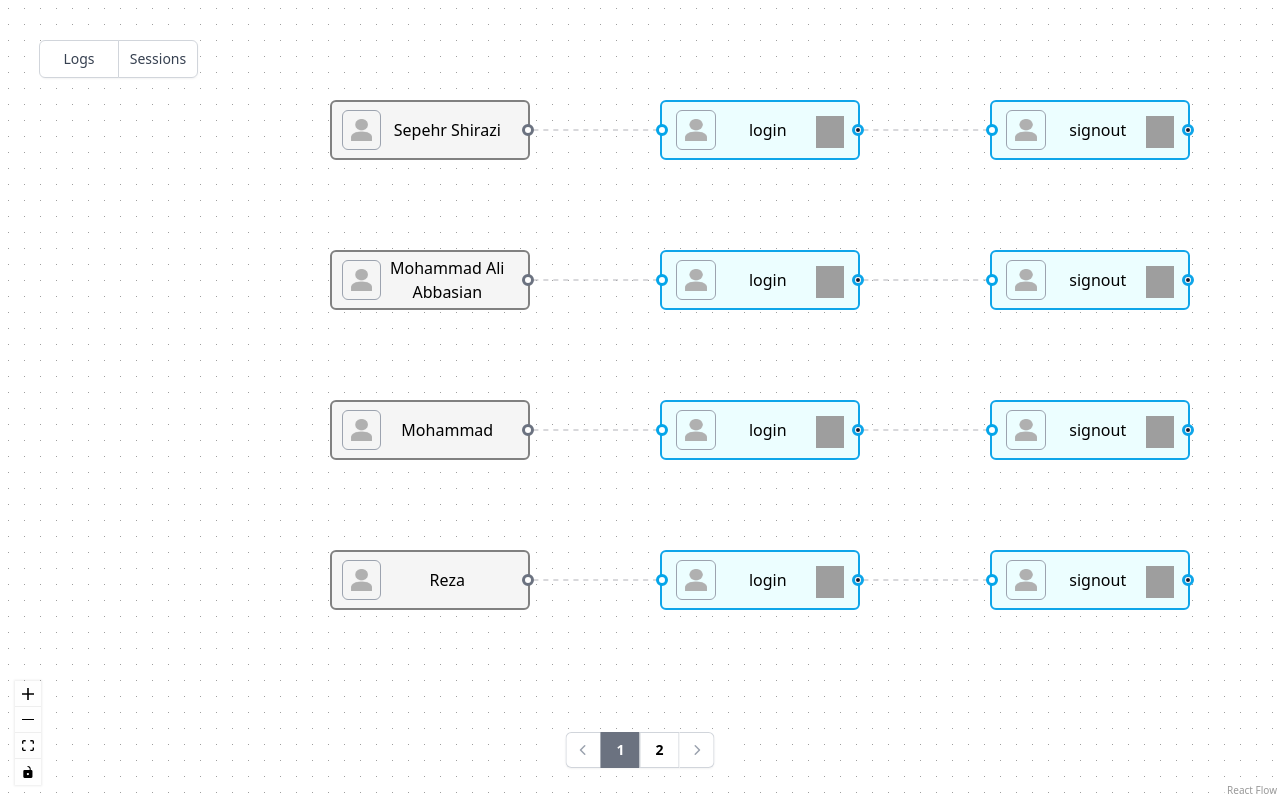
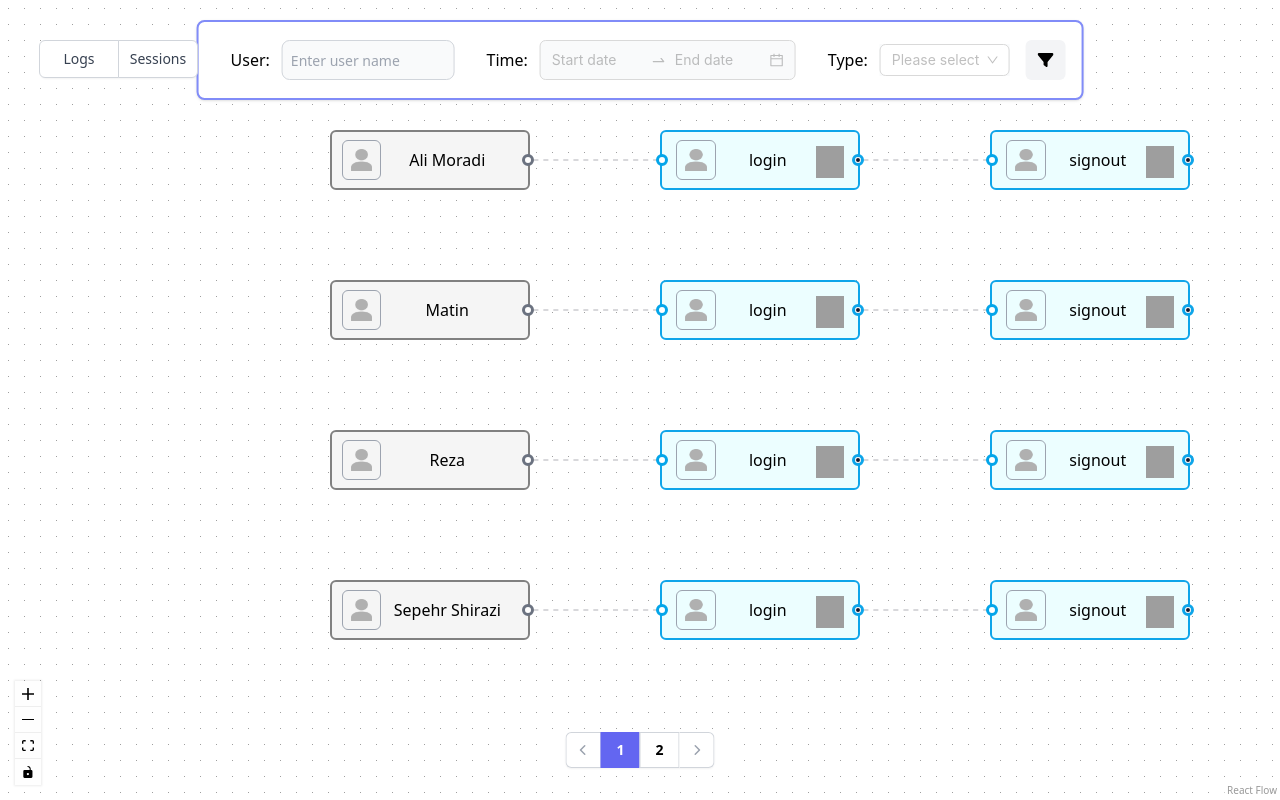
Before and after one commit to sepehrshz/workflow, a React (Vite) app: page /logs in a window 1280 px wide. Built offline with nearby package versions, Linux system fonts and the light colour scheme; grey boxes are pictures that could not be loaded.

Commit message:
feat: add filter component to all pages

```diff
--- a/package.json
+++ b/package.json
@@ -12,8 +12,10 @@
   "dependencies": {
     "@heroicons/react": "^2.1.5",
     "@xyflow/react": "^12.0.0",
+    "antd": "^5.20.0",
     "react": "^18.3.1",
-    "react-dom": "^18.3.1"
+    "react-dom": "^18.3.1",
+    "react-icons": "^5.2.1"
   },
   "devDependencies": {
     "@types/react": "^18.3.3",
--- a/src/assets/sessions.json
+++ b/src/assets/sessions.json
@@ -3,7 +3,7 @@
     "owner": "6fed5ef8-c214-473d-a56a-9d2b61e41b31",
     "name": "436eed2c-76d3-4d44-b9e7-2b948525d916",
     "createdTime": "2024-07-09T12:03:42.100032+03:30",
-    "startTime": "2024-07-09T12:04:24.292452+03:30",
+    "startTime": "2024-07-10T12:04:24.292452+03:30",
     "duration": "1867",
     "accessType": "portal",
     "protocol": "ssh",
@@ -22,7 +22,7 @@
   {
     "owner": "6fed5ef8-c214-473d-a56a-9d2b61e41b31",
     "name": "a287aa08-4988-42d1-8ef1-1e6b6e4a0c62",
-    "createdTime": "2024-07-09T12:03:40.813283+03:30",
+    "createdTime": "2024-07-10T12:03:40.813283+03:30",
     "startTime": "2024-07-09T12:04:02.990056+03:30",
     "duration": "35",
     "accessType": "portal",
@@ -102,7 +102,7 @@
   {
     "owner": "6fed5ef8-c214-473d-a56a-9d2b61e41b31",
     "name": "65e9f546-b785-41c3-86d2-52985aa478fc",
-    "createdTime": "2024-07-09T09:56:12.876093+03:30",
+    "createdTime": "2024-07-11T09:56:12.876093+03:30",
     "startTime": "",
     "duration": "",
     "accessType": "portal",
@@ -122,7 +122,7 @@
   {
     "owner": "6fed5ef8-c214-473d-a56a-9d2b61e41b31",
     "name": "2b047a64-488c-4437-b909-05014678da47",
-    "createdTime": "2024-07-09T12:00:11.45222+03:30",
+    "createdTime": "2024-07-10T12:00:11.45222+03:30",
     "startTime": "",
     "duration": "",
     "accessType": "portal",
@@ -282,7 +282,7 @@
   {
     "owner": "6fed5ef8-c214-473d-a56a-9d2b61e41b31",
     "name": "adceeebe-6932-4100-a04b-cbb5490450e1",
-    "createdTime": "2024-07-09T11:51:06.343171+03:30",
+    "createdTime": "2024-07-11T11:51:06.343171+03:30",
     "startTime": "",
     "duration": "",
     "accessType": "portal",
@@ -322,7 +322,7 @@
   {
     "owner": "6fed5ef8-c214-473d-a56a-9d2b61e41b31",
     "name": "d2e77ec0-0d1f-4c78-ba9c-e5685e5d2f5f",
-    "createdTime": "2024-07-09T11:47:00.776736+03:30",
+    "createdTime": "2024-07-10T11:47:00.776736+03:30",
     "startTime": "",
     "duration": "",
     "accessType": "portal",
@@ -362,7 +362,7 @@
   {
     "owner": "6fed5ef8-c214-473d-a56a-9d2b61e41b31",
     "name": "16918fcd-a0e4-4432-b08c-6ef1e07cbb00",
-    "createdTime": "2024-07-09T11:44:54.77696+03:30",
+    "createdTime": "2024-07-13T11:44:54.77696+03:30",
     "startTime": "",
     "duration": "",
     "accessType": "portal",
@@ -382,7 +382,7 @@
   {
     "owner": "6fed5ef8-c214-473d-a56a-9d2b61e41b31",
     "name": "73274288-439a-4d33-9872-a0663d5ffa11",
-    "createdTime": "2024-07-09T11:44:52.543556+03:30",
+    "createdTime": "2024-07-11T11:44:52.543556+03:30",
     "startTime": "",
     "duration": "",
     "accessType": "portal",
--- /dev/null
+++ b/src/components/Filter.tsx
@@ -0,0 +1,81 @@
+import { DatePicker, Select } from "antd";
+import { useState, useEffect } from "react";
+import { FaFilter } from "react-icons/fa6";
+
+const { RangePicker } = DatePicker;
+
+function Filter({
+  search,
+}: {
+  search: (data: { user: string; selectedDates: Date[] }) => void;
+}) {
+  const [user, setUser] = useState("");
+  const [selectedDates, setSelectedDates] = useState<Date[]>();
+  const onUserChange = (event) => {
+    setUser(event.target.value);
+  };
+
+  const onDateChange = (dates, dateStrings) => {
+    setSelectedDates([dates[0], dates[1].add(1, "day")]);
+  };
+
+  useEffect(() => {
+    search({ user, selectedDates });
+  }, [user, selectedDates]);
+
+  const onSearch = (value: string) => {
+    console.log("search:", value);
+  };
+  return (
+    <div className="absolute z-40 flex items-center justify-between px-4 bg-white border-2 border-indigo-400 shadow h-20 rounded-lg top-5 left-1/2 -translate-x-1/2">
+      <div className="px-4 h-full min-w-64 flex items-center space-x-3">
+        <span>User: </span>
+        <input
+          type="search"
+          name="username"
+          autoComplete="off"
+          onChange={onUserChange}
+          placeholder="Enter user name"
+          className="block bg-gray-50 outline-none p-2 w-full h-10 border text-sm rounded-lg border-gray-300"
+        />
+      </div>
+      <div className="px-4 h-full flex items-center space-x-3">
+        <span>Time: </span>
+        <RangePicker
+          onChange={onDateChange}
+          className="h-10 min-w-64 bg-gray-50"
+        />
+      </div>
+      <div className="px-4 h-full flex items-center space-x-3">
+        <span>Type: </span>
+        <Select
+          className="bg-gray-50"
+          showSearch
+          placeholder="Please select"
+          optionFilterProp="label"
+          // onChange={onChange}
+          onSearch={onSearch}
+          options={[
+            {
+              value: "jack",
+              label: "Jack",
+            },
+            {
+              value: "lucy",
+              label: "Lucy",
+            },
+            {
+              value: "tom",
+              label: "Tom",
+            },
+          ]}
+        />
+      </div>
+      <button className="relative bg-gray-100 rounded-md p-3">
+        <FaFilter />
+      </button>
+    </div>
+  );
+}
+
+export default Filter;
--- a/src/layouts/Pagination.tsx
+++ b/src/layouts/Pagination.tsx
@@ -23,7 +23,7 @@ const Pagination = ({ onChangePage, userNumber }) => {
         key={i}
         onClick={() => onButtonClick(i)}
         className={`relative z-10 inline-flex items-center px-4 py-2 text-sm font-semibold cursor-pointer
-        ${active === i ? "bg-gray-500 text-white" : "bg-white text-black ring-1 ring-inset ring-gray-300 hover:bg-gray-50"}`}
+        ${active === i ? "bg-indigo-500 text-white" : "bg-white text-black ring-1 ring-inset ring-gray-300 hover:bg-gray-50"}`}
       >
         {i}
       </a>,
--- a/src/pages/LogsFlow.tsx
+++ b/src/pages/LogsFlow.tsx
@@ -9,8 +9,11 @@ import userLogs from "../assets/userLogs.json";
 import { Link } from "react-router-dom";
 import Pagination from "../layouts/Pagination";
 import { Log } from "../types/log";
+import Filter from "../components/Filter";
 
+userLogs.sort((a, b) => new Date(b.createdTime) - new Date(a.createdTime));
 const visitedPageUser: number[] = [];
+
 function LogsFlow() {
   const addEdge = (newEdge: Edge) => {
     setEdges((prev) => [...prev, newEdge]);
@@ -23,22 +26,29 @@ function LogsFlow() {
     setStartIndex((index - 1) * 4);
   };
 
-  //sort logs by created time
-  userLogs.sort((a, b) => new Date(b.createdTime) - new Date(a.createdTime));
+  const [searchInput, setSearchInput] = useState("");
+  const search = (data: { user: string; selectedDates }) => {
+    console.log(data.user);
+    setSearchInput(data.user);
+  };
 
   //get all usernames
-  const userNames = userLogs.reduce((acc, item) => {
+  const userNames: string[] = userLogs.reduce((acc, item) => {
     if (!acc.includes(item.userName)) {
       acc.push(item.userName);
     }
     return acc;
   }, []);
 
+  const filteredUser: string[] = userNames.filter((user) =>
+    user.toLowerCase().includes(searchInput),
+  );
+
   //add nodes base on startIndex
   useEffect(() => {
     initialNodes.splice(0, initialNodes.length);
     setNodes(initialNodes);
-    userNames.forEach((user, index) => {
+    filteredUser.forEach((user, index) => {
       if (index <= startIndex + 3 && index >= startIndex) {
         const lastLogin = userLogs.find(
           (log) => log.result === "login" && log.userName === user,
@@ -59,7 +69,7 @@ function LogsFlow() {
               </Link>
             ),
           },
-          position: { x: 330, y: ((index % 4) + 1) * 150 - 50 },
+          position: { x: 330, y: ((index % 4) + 1) * 150 - 20 },
           count: 0,
           type: "output",
           targetPosition: "right",
@@ -132,7 +142,7 @@ function LogsFlow() {
       });
       setNodes(initialNodes);
     });
-  }, [startIndex]);
+  }, [startIndex, searchInput]);
 
   const [nodes, setNodes] = useState(initialNodes);
   const [edges, setEdges] = useState(initialEdges);
@@ -140,10 +150,11 @@ function LogsFlow() {
     <ReactFlow nodes={nodes} edges={edges}>
       <Pagination
         onChangePage={handleChangePage}
-        userNumber={userNames.length}
+        userNumber={filteredUser.length}
       />
       <Background color="grey" gap={16} />
       <Controls />
+      <Filter search={search} />
     </ReactFlow>
   );
 }
--- a/src/pages/SessionsFlow.tsx
+++ b/src/pages/SessionsFlow.tsx
@@ -14,12 +14,16 @@ import {
 import "@xyflow/react/dist/style.css";
 import { Link } from "react-router-dom";
 import userSession from "../assets/sessions.json";
-import { useCallback, useEffect } from "react";
+import { useCallback, useEffect, useRef } from "react";
 import { Session } from "../types/session";
 import Pagination from "../layouts/Pagination";
+import Filter from "../components/Filter";
 
+userSession.sort((a, b) => new Date(a.createdTime) - new Date(b.createdTime));
 const SessionsFlow = () => {
   const [startIndex, setStartIndex] = useState(0);
+  const [selectedDates, setSelectedDates] = useState<Date[]>();
+  const [filteredSession, setFilteredSession] = useState(userSession);
   const handleChangePage = (index: number) => {
     setStartIndex((index - 1) * 4);
   };
@@ -28,18 +32,41 @@ const SessionsFlow = () => {
   const addEdge = (newEdge: Edge) => {
     setEdges((prev) => [...prev, newEdge]);
   };
+
+  const [searchInput, setSearchInput] = useState("");
+  const search = (data: { user: string; selectedDates }) => {
+    setSearchInput(data.user);
+    setSelectedDates(data.selectedDates);
+  };
+
   const userList: string[] = [];
-  //sort logs by created time
-  userSession.sort((a, b) => new Date(a.createdTime) - new Date(b.createdTime));
 
   //get all usernames
   const userNames = [...new Set(userSession.map((item) => item.userName))];
+  const filteredUser: string[] = userNames.filter((user) =>
+    user.toLowerCase().includes(searchInput),
+  );
+  useEffect(() => {
+    if (selectedDates) {
+      const filtered = userSession.filter(
+        (session) =>
+          new Date(session.createdTime).getTime() >
+            selectedDates[0].$d.getTime() &&
+          new Date(session.createdTime).getTime() <
+            selectedDates[1].$d.getTime(),
+      );
+      setFilteredSession(filtered);
+    } else {
+      setFilteredSession(userSession);
+    }
+  }, [selectedDates]);
+
   useEffect(() => {
     //add user nodes to initialNodes array
     initialNodes.splice(0, initialNodes.length);
     setNodes(initialNodes);
     userList.splice(0, userList.length);
-    userNames.forEach((user, index) => {
+    filteredUser.forEach((user, index) => {
       if (index <= startIndex + 3 && index >= startIndex) {
         userList.push(user);
         if (!initialNodes.some((item) => item.id === user)) {
@@ -82,8 +109,8 @@ const SessionsFlow = () => {
       }
     });
 
-    //add logs nodes
-    userSession.forEach((log, index) => {
+    //add session nodes
+    filteredSession.forEach((log, index) => {
       const user = initialNodes.find((item) => item.id == log.userName);
       if (userList.includes(user?.id)) {
         if (user.count < user.sessionNum) {
@@ -133,12 +160,12 @@ const SessionsFlow = () => {
         }
       }
     });
-  }, [startIndex]);
+  }, [startIndex, searchInput, filteredSession]);
 
   const [nodes, setNodes, onNodesChange] = useNodesState(initialNodes);
   const [edges, setEdges, onEdgesChange] = useEdgesState(initialEdges);
   useEffect(() => {
-    console.log(edges);
+    // console.log(edges);
   });
   const onNodesDelete = useCallback(
     (deleted) => {
@@ -177,10 +204,11 @@ const SessionsFlow = () => {
     >
       <Pagination
         onChangePage={handleChangePage}
-        userNumber={userNames.length}
+        userNumber={filteredUser.length}
       />
       <Background color="grey" gap={16} />
       <Controls />
+      <Filter search={search} />
     </ReactFlow>
   );
 };
--- a/src/pages/UserFlow.tsx
+++ b/src/pages/UserFlow.tsx
@@ -21,6 +21,7 @@ import SessionNode from "../components/SessionNode";
 import { Node } from "../types/node";
 import { Edge } from "../types/edge";
 import Pagination from "../layouts/Pagination";
+import Filter from "../components/Filter";
 
 userLogs.sort(
   (a, b) =>
@@ -30,9 +31,15 @@ userSession.sort(
   (a, b) =>
     new Date(a.createdTime).getTime() - new Date(b.createdTime).getTime(),
 );
+
 function UserFlow() {
   const { id } = useParams();
   const location = useLocation();
+  const [selectedDates, setSelectedDates] = useState<Date[]>();
+  const [filteredLog, setFilteredLog] = useState([]);
+  const search = (data: { user: string; selectedDates }) => {
+    setSelectedDates(data.selectedDates);
+  };
 
   const addEdge = (newEdge: Edge) => {
     setEdges((prev) => [...prev, newEdge]);
@@ -48,9 +55,21 @@ function UserFlow() {
   const initialNodes: Node[] = [];
   const initialEdges: Edge[] = [];
 
-  const filteredLog = userLogs.filter((item) => item.userName === id);
+  const logs = userLogs.filter((item) => item.userName === id);
   const filteredSession = userSession.filter((item) => item.userName === id);
 
+  useEffect(() => {
+    if (selectedDates) {
+      const filtered = logs.filter(
+        (log) =>
+          new Date(log.createdTime).getTime() > selectedDates[0].$d.getTime() &&
+          new Date(log.createdTime).getTime() < selectedDates[1].$d.getTime(),
+      );
+      setFilteredLog(filtered);
+    } else {
+      setFilteredLog(logs);
+    }
+  }, [selectedDates, id]);
   const windowHeight = window.innerHeight;
   const centerY = windowHeight / 2;
 
@@ -111,7 +130,7 @@ function UserFlow() {
           loginCount++;
           if (!visitedPages.includes(index)) {
             addEdge({
-              type: "smoothstep",
+              // type: "smoothstep",
               id: "e" + id + "-" + index.toString(),
               source: id || "",
               target: index.toString(),
@@ -185,14 +204,14 @@ function UserFlow() {
           });
           if (!visitedPages.includes(index)) {
             addEdge({
-              type: "smoothstep",
+              // type: "smoothstep",
               id: "e-" + prevloginIndex + "-expand",
               source: prevloginIndex.toString(),
               target: prevloginIndex + "-expand",
               animated: true,
             });
             addEdge({
-              type: "smoothstep",
+              // type: "smoothstep",
               id: "e" + prevloginIndex.toString() + "-" + index.toString(),
               source: prevloginIndex + "-expand",
               target: index.toString(),
@@ -203,7 +222,7 @@ function UserFlow() {
         }
       }
     });
-  }, [startIndex]);
+  }, [startIndex, filteredLog]);
 
   const expand = (
     loginIndex: number,
@@ -495,9 +514,7 @@ function UserFlow() {
       );
     }
   }, []);
-  useEffect(() => {
-    console.log(edges);
-  }, [edges]);
+
   return (
     <ReactFlow
       nodes={nodes}
@@ -508,8 +525,9 @@ function UserFlow() {
     >
       <Pagination
         onChangePage={handleChangePage}
-        userNumber={filteredLog.length / 2}
+        userNumber={filteredLog.length / 2 + 1}
       />
+      <Filter search={search} />
       <Background color="grey" gap={16} />
       <Controls />
     </ReactFlow>
--- a/tailwind.config.js
+++ b/tailwind.config.js
@@ -4,6 +4,8 @@ export default {
     "./index.html",
     "./src/**/*.{js,ts,jsx,tsx}",
     "./components/**/*.{js,ts,jsx,tsx}",
+    "./node_modules/flowbite/**/*.js",
+
   ],
   theme: {
     extend: {},
```
Also changed, not shown: 1 other file (tests, documents, lock files or other folders).
